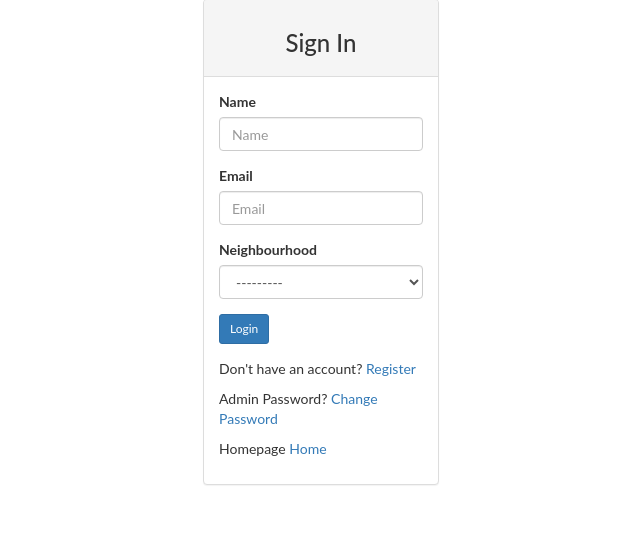
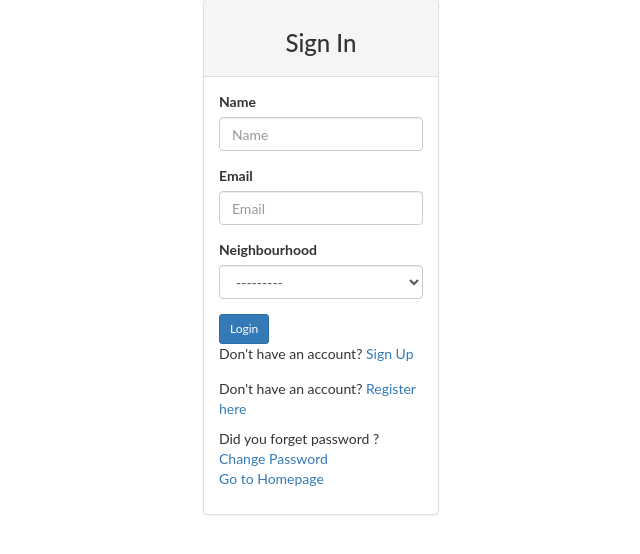
Before and after one commit to Johnonyango/Neighborhood, a Django app: template neighborhood/templates/registration/login.html in a window 1280 px wide. Shown: the part 117-671 px from the top of the page, without its empty margins (319-959 px from the left). Run offline with Django 3.2, Linux system fonts and the light colour scheme; the template is opened without the code that fills it: values that come from a table or form of the project are taken from there, others are empty; some libraries are stand-ins or nearby versions.

Commit message:
modified login.html

```diff
--- a/neighborhood/templates/registration/login.html
+++ b/neighborhood/templates/registration/login.html
@@ -1,4 +1,4 @@
-{%extends "registration/base.html"%} {% load bootstrap4 %} {% block content %}
+{%extends "registration/base.html"%} {% load bootstrap3 %} {% block content %}
 <hr>
 <div class="card bg-dark text-white" style="margin-left:20%;margin-right:20%">
 
@@ -17,18 +17,21 @@
         </div>
         <div class="panel-body">
 
-          <form action="/accounts/login/" method="post">
-            {% csrf_token %} {% bootstrap_form form%}
+            <form  action="/accounts/login/" method="post">
+              {% csrf_token %}
+              {% bootstrap_form form%}
 
-            <div class="form-group">
-              <input type="submit" class="btn btn-primary btn-sm" value="Login">
-            </div>
+              <div class="form-group">
+                <input type="submit" class="btn btn-primary btn-sm" value="Login"><br>
+                <p>Don't have an account? <a href="/accounts/register">Sign Up</a></p>
+              </div>
 
-            <input type="hidden" name="next" value="{{next}}">
-            <p> Don't have an account? <a href="/accounts/register">Register</a>
-                <p>Admin Password? <a href="/accounts/password/change">Change Password</a>
-                    <p>Homepage <a href="{% url 'welcome' %}">Home</a></p>
-          </form>
+              <p> Don't have an account? <a href="/accounts/register">Register here</a>
+                <p>Did you forget password ? <a href="/accounts/password/change">Change Password</a> <br>
+                    <a href="{% url 'welcome' %}">Go to Homepage</a>
+              <input type="hidden" name="next" value="{{next}}">
+
+            </form>
 
         </div>
 
```
